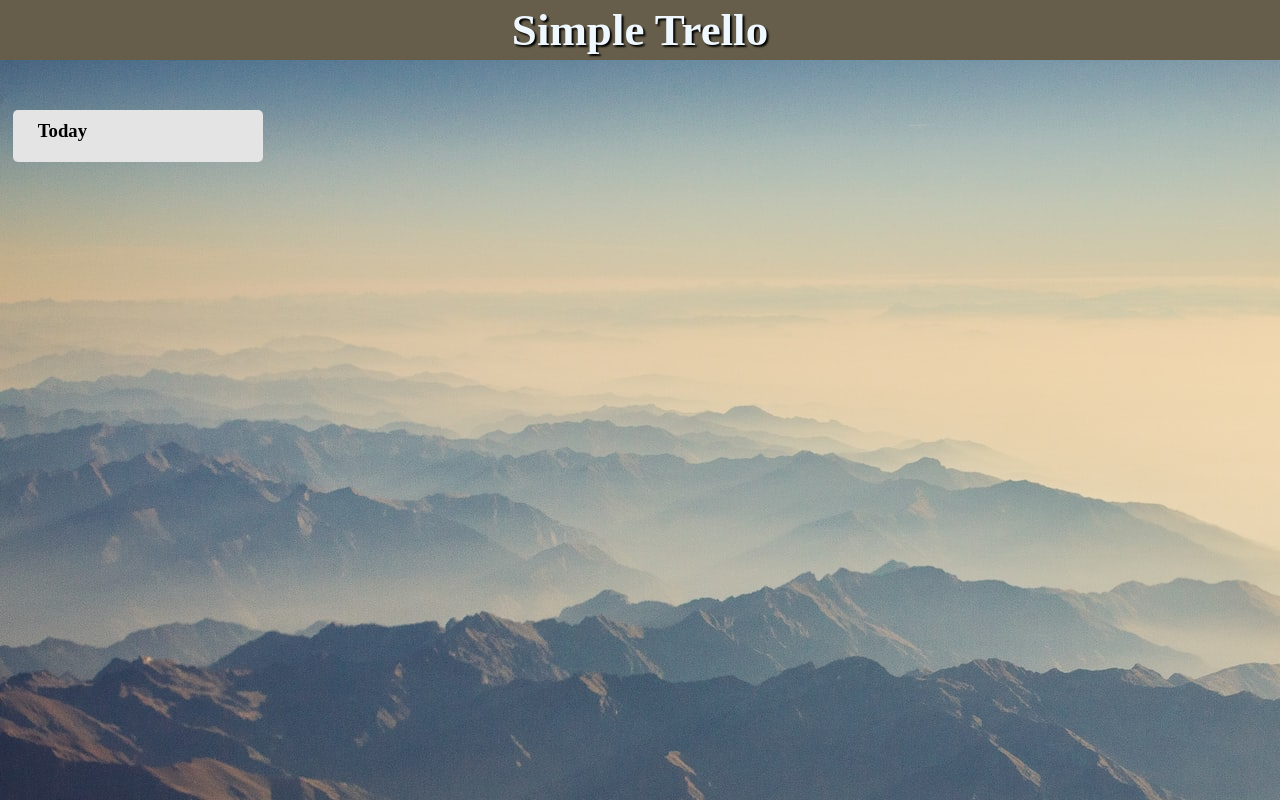
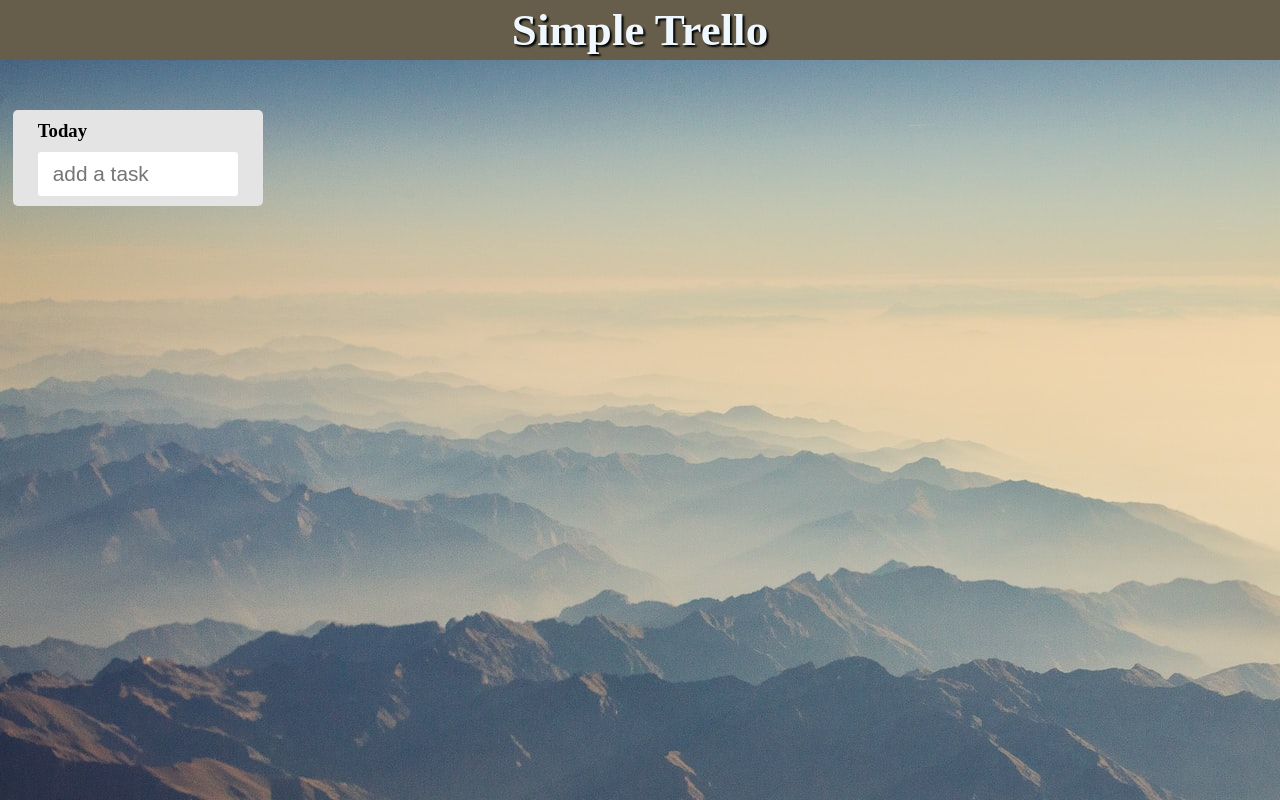
Before and after one commit to Shin-sibainu/trello-clone, a React (Create React App) app: page / in a window 1280 px wide. Built offline with nearby package versions, Linux system fonts and the light colour scheme.

Commit message:
task add system  done

```diff
--- a/src/components/task/TaskCard.jsx
+++ b/src/components/task/TaskCard.jsx
@@ -1,16 +1,23 @@
-import React from "react";
+import React, { useState } from "react";
 import { TaskCardTitle } from "./TaskCardTitle";
 import { TaskCardDeleteButton } from "./button/TaskCardDeleteButton";
 import { TaskAddInput } from "./input/TaskAddInput";
 import { Tasks } from "./Tasks";
 
 export const TaskCard = () => {
+  const [inputText, setInputText] = useState("");
+  const [taskList, setTaskList] = useState([]);
   return (
     <div className="taskCard">
       <TaskCardTitle />
       <TaskCardDeleteButton />
-      <TaskAddInput />
-      <Tasks />
+      <TaskAddInput
+        inputText={inputText}
+        setInputText={setInputText}
+        setTaskList={setTaskList}
+        taskList={taskList}
+      />
+      <Tasks inputText={inputText} taskList={taskList} />
     </div>
   );
 };
--- a/src/components/task/Tasks.jsx
+++ b/src/components/task/Tasks.jsx
@@ -1,5 +1,11 @@
 import React from "react";
 
-export const Tasks = () => {
-  return <div></div>;
+export const Tasks = ({ inputText, taskList }) => {
+  return (
+    <div>
+      {taskList.map((task) => (
+        <div>{task.text}</div>
+      ))}
+    </div>
+  );
 };
--- a/src/components/task/input/TaskAddInput.jsx
+++ b/src/components/task/input/TaskAddInput.jsx
@@ -1,5 +1,39 @@
 import React from "react";
 
-export const TaskAddInput = () => {
-  return <div></div>;
+export const TaskAddInput = ({
+  inputText,
+  setInputText,
+  setTaskList,
+  taskList,
+}) => {
+  const handleSubmit = (e) => {
+    e.preventDefault();
+    console.log(e);
+    //カードを追加する。
+    setTaskList([
+      ...taskList,
+      {
+        text: inputText,
+      },
+    ]);
+    setInputText("");
+  };
+
+  const handleChange = (e) => {
+    setInputText(e.target.value);
+    console.log(inputText);
+  };
+  return (
+    <div>
+      <form onSubmit={handleSubmit}>
+        <input
+          type="text"
+          placeholder="add a task"
+          className="taskAddInput"
+          onChange={handleChange}
+          value={inputText}
+        />
+      </form>
+    </div>
+  );
 };
--- a/src/index.css
+++ b/src/index.css
@@ -46,3 +46,12 @@
     border: none;
     outline: none;
 }
+
+.taskAddInput {
+    width: 100%;
+    font-size: 1.3rem;
+    padding: 10px 15px;
+    border-radius: 3px;
+    border: none;
+    outline: none;
+}
```
